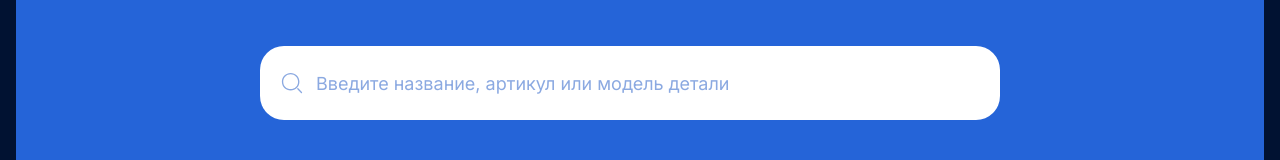
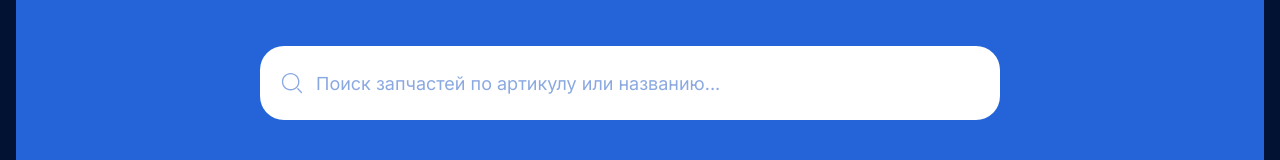
Before and after one commit to devtimberg/rbt-service-web, a Next.js app: page / in a window 1280 px wide. Shown: the part 146-306 px from the top of the page. Built offline with nearby package versions, Linux system fonts and the light colour scheme.

Commit message:
FIX: Simplify search input placeholder

```diff
--- a/widgets/catalog-search.tsx
+++ b/widgets/catalog-search.tsx
@@ -83,11 +83,7 @@ export function CatalogSearch({ expanded = false }: CatalogSearchProps) {
             duration-500`,
             expanded ? "text-[18px]" : "text-sm",
           )}
-          placeholder={
-            expanded
-              ? "Введите название, артикул или модель детали"
-              : "Поиск запчастей по артикулу или названию..."
-          }
+          placeholder="Поиск запчастей по артикулу или названию..."
           autoComplete="off"
         />
       </form>
```
